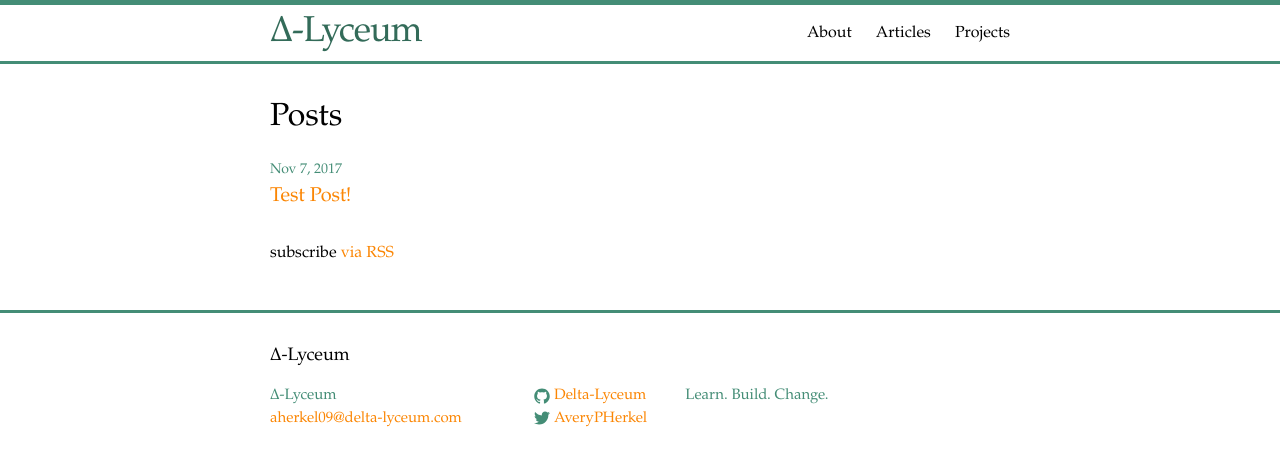
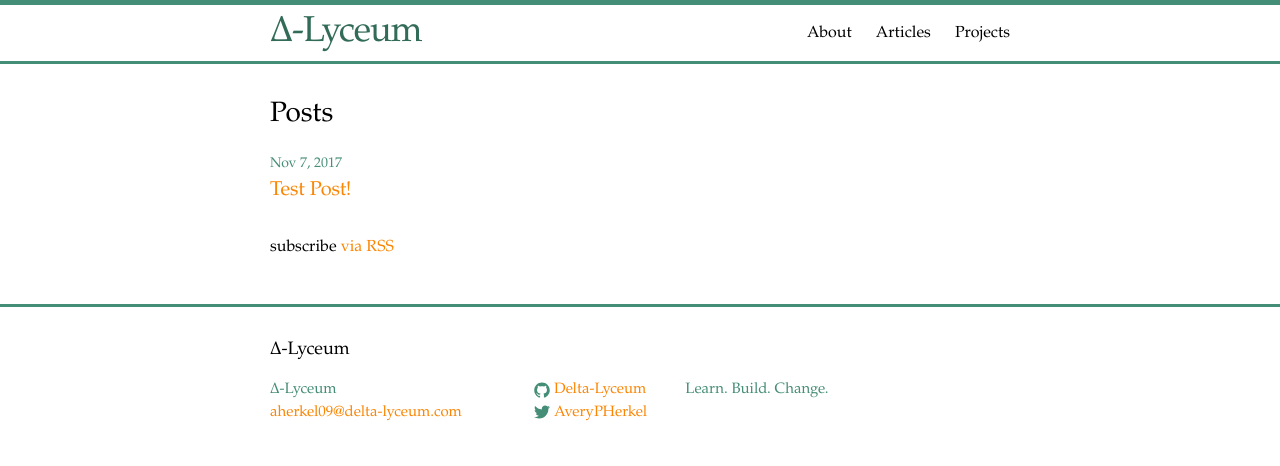
Before and after one commit to DeltaLyceum/aherkel09.github.io, a Jekyll site: the page built from index.html, in a window 1280 px wide. Shown: the top 466 px of the page. Built offline with Jekyll 4.4.1, drawn with Linux system fonts in a browser that asks for light colours.

Commit message:
Update _layout.scss

```diff
--- a/_sass/_layout.scss
+++ b/_sass/_layout.scss
@@ -172,7 +172,7 @@
 }
 
 .page-heading {
-    font-size: 32px;
+    font-size: 28px;
 }
 
 .post-list {
@@ -209,7 +209,7 @@
     line-height: 1;
 
     @include media-query($on-laptop) {
-        font-size: 20px;
+        font-size:  18px;
     }
 }
 
@@ -217,7 +217,7 @@
     margin-bottom: $spacing-unit;
 
     h2 {
-        font-size: 32px;
+        font-size: 24px;
 
         @include media-query($on-laptop) {
             font-size: 28px;
@@ -225,7 +225,7 @@
     }
 
     h3 {
-        font-size: 26px;
+        font-size: 20px;
 
         @include media-query($on-laptop) {
             font-size: 22px;
@@ -233,10 +233,10 @@
     }
 
     h4 {
-        font-size: 20px;
+        font-size: 18px;
 
         @include media-query($on-laptop) {
-            font-size: 18px;
+            font-size: 16px;
         }
     }
 }
```
